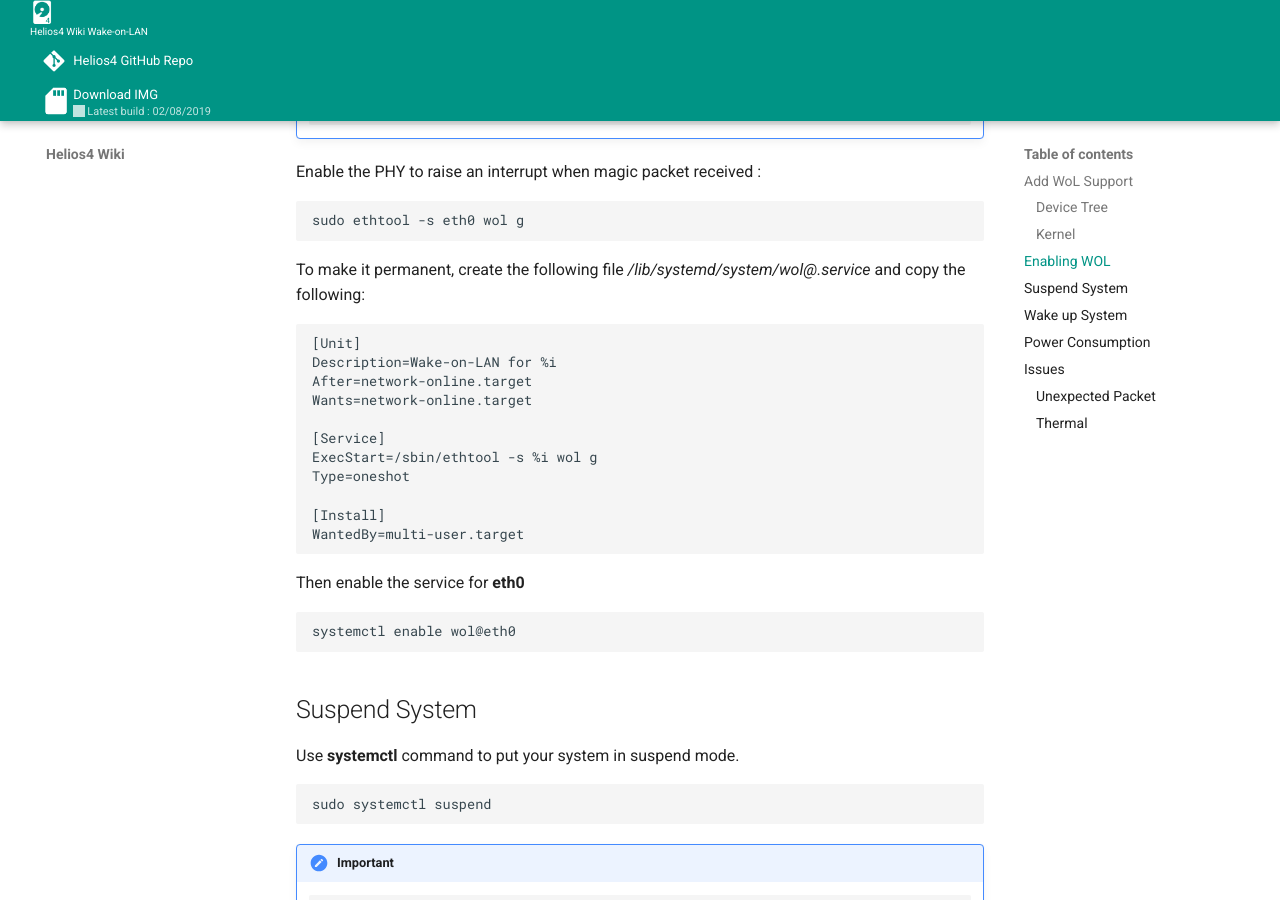
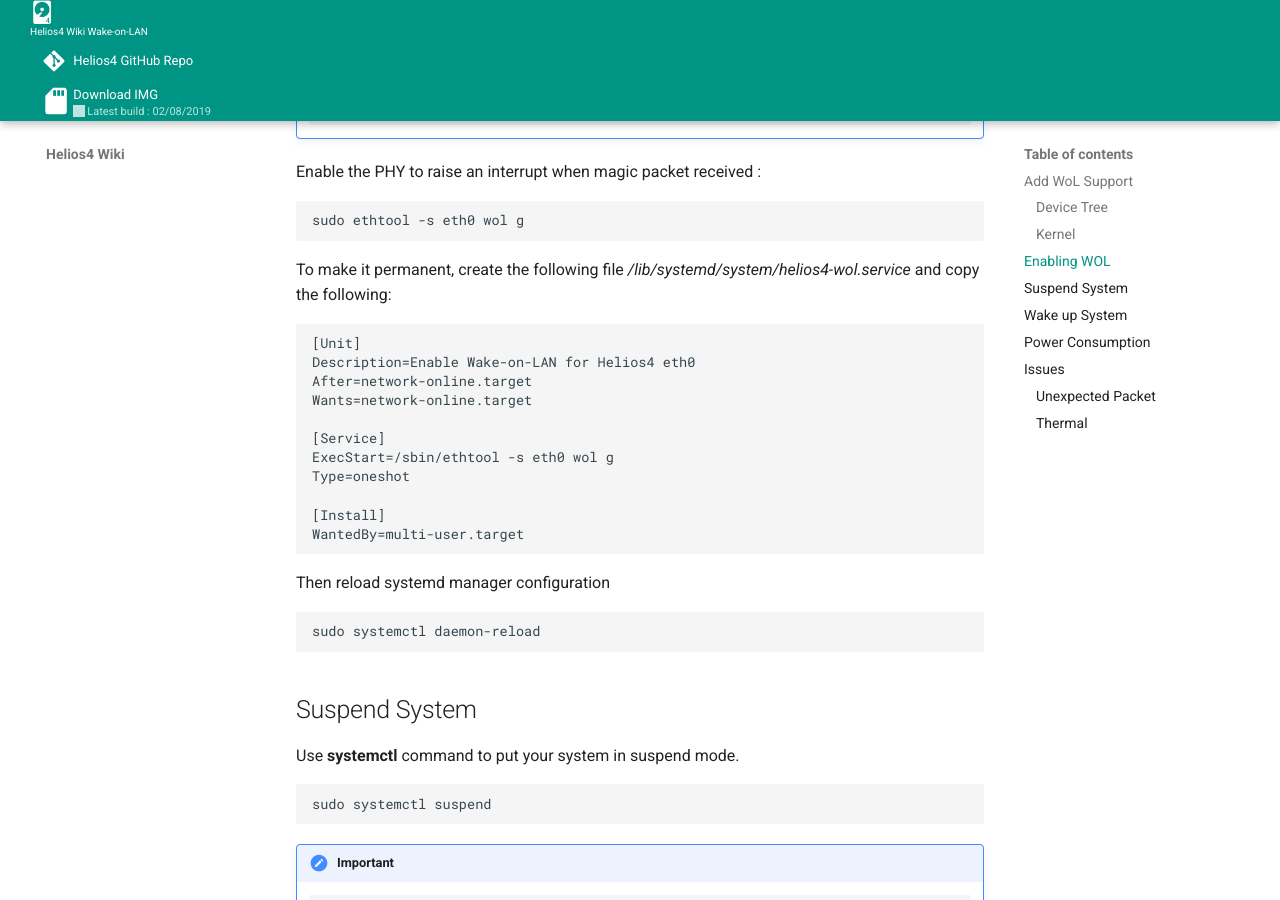
Before and after one commit to kobol-io/wiki, an MkDocs documentation site: the page built from docs/wol.md, in a window 1280 px wide and 900 px high, scrolled down 2464 px. Built offline with MkDocs 1.6.1 and Material for MkDocs 9.7.7, drawn with Linux system fonts in a browser that asks for light colours.

Commit message:
Clean WoL enable instruction #21

````diff
--- a/docs/wol.md
+++ b/docs/wol.md
@@ -102,26 +102,26 @@ Enable the PHY to raise an interrupt when magic packet received :
 sudo ethtool -s eth0 wol g
 ```
 
-To make it permanent, create the following file */lib/systemd/system/wol@.service* and copy the following:
+To make it permanent, create the following file */lib/systemd/system/helios4-wol.service* and copy the following:
 
 ```
 [Unit]
-Description=Wake-on-LAN for %i
+Description=Enable Wake-on-LAN for Helios4 eth0
 After=network-online.target
 Wants=network-online.target
 
 [Service]
-ExecStart=/sbin/ethtool -s %i wol g
+ExecStart=/sbin/ethtool -s eth0 wol g
 Type=oneshot
 
 [Install]
 WantedBy=multi-user.target
 ```
 
-Then enable the service for **eth0**
+Then reload systemd manager configuration
 
 ```
-systemctl enable wol@eth0
+sudo systemctl daemon-reload
 ```
 
 ## Suspend System
````
